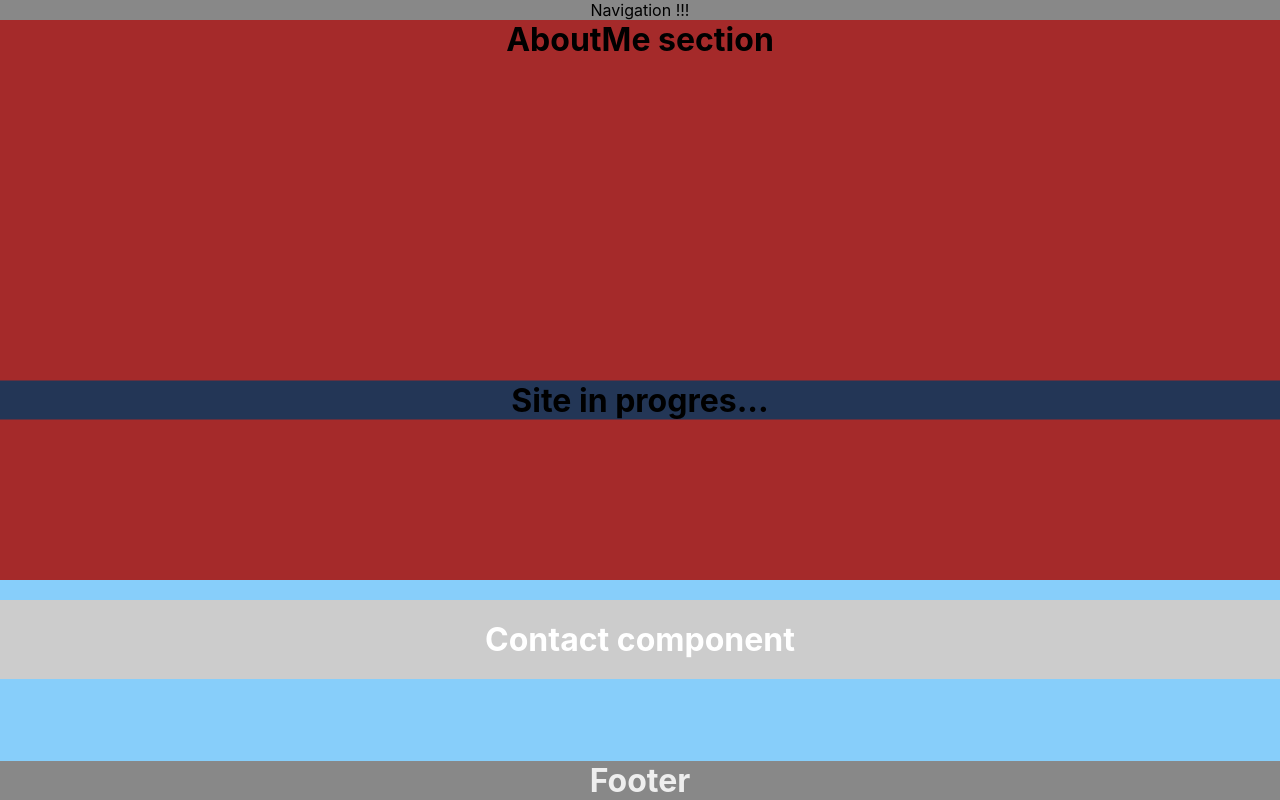
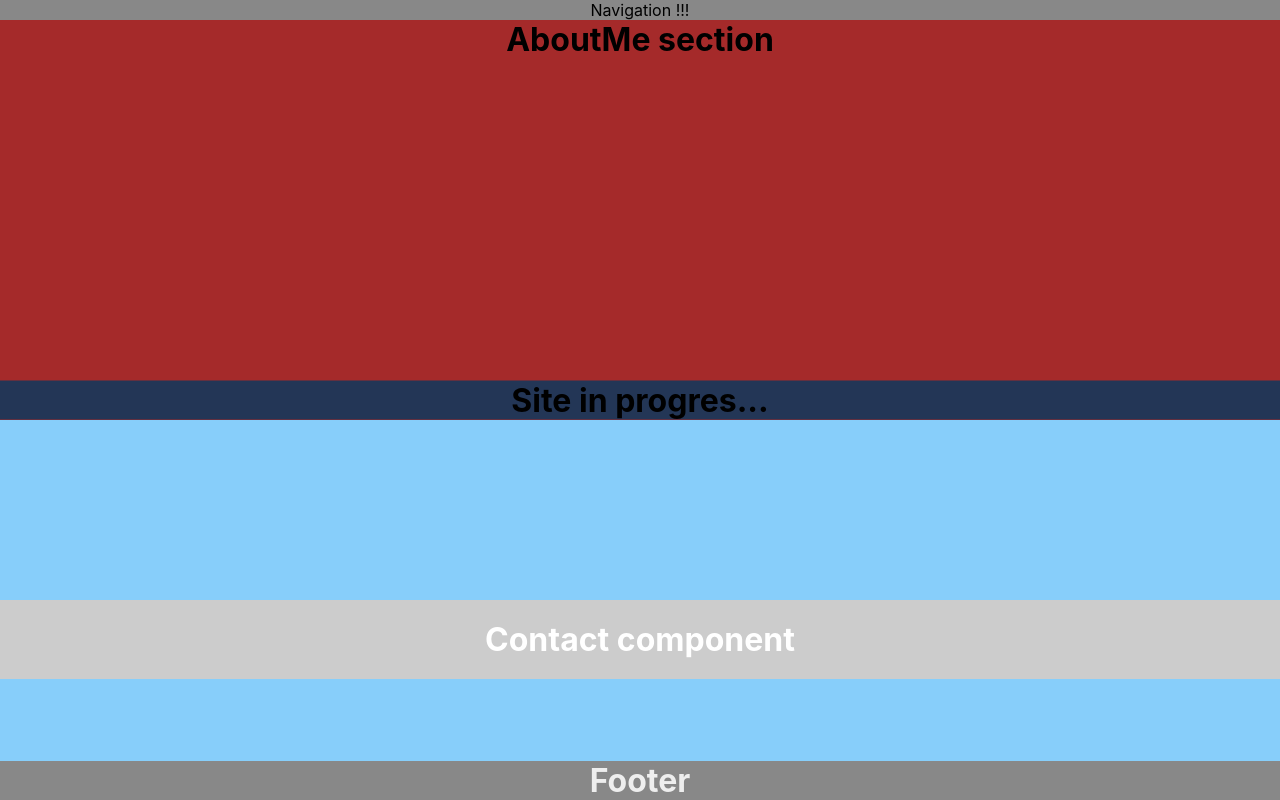
Before and after one commit to kato86/Portfolio_v2, a React (Create React App) app: page / in a window 1280 px wide. Built offline with nearby package versions, Linux system fonts and the light colour scheme.

Commit message:
Change AboutMe height from % to vh

```diff
--- a/src/scss/components/AboutMe.scss
+++ b/src/scss/components/AboutMe.scss
@@ -1,7 +1,7 @@
 .AboutMe {
   position: absolute;
   top: 20px;
-  height: 70%;
+  height: 50vh;
   width: 100vw;
   background-color: brown;
 }
```
